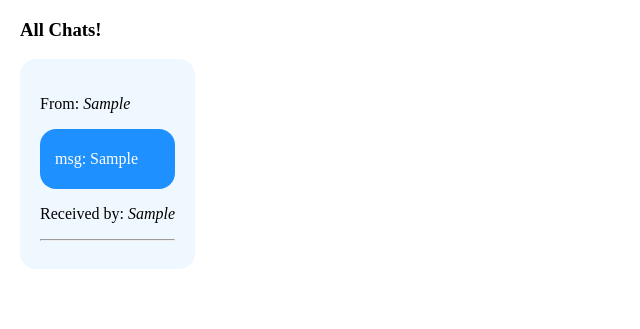
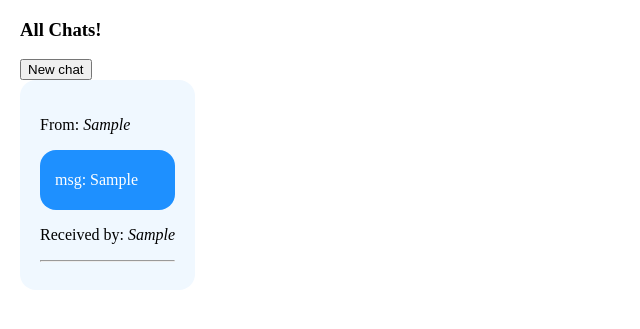
Before and after one commit to taslima864/FullStack-Learning, a Node server app: page /chats in a window 1280 px wide. Shown: the top 329 px of the page, without its empty margins (0-640 px from the left). Run offline with Node 20, Linux system fonts and the light colour scheme; tables that the repository leaves empty hold one stand-in row (values such as "Sample post"); some libraries are stand-ins or nearby versions.

Commit message:
Create route for add new chat

```diff
--- a/Mongo3/index.js
+++ b/Mongo3/index.js
@@ -8,6 +8,8 @@ app.set("views", path.join(__dirname, "views"));
 app.set("view engine", "ejs");
 app.use(express.static(path.join(__dirname, "public")));
 
+app.use(express.urlencoded({ extended: true }));
+
 main()
   .then(() => console.log("connection successful"))
   .catch((err) => console.log(err));
@@ -16,14 +18,34 @@ async function main() {
   await mongoose.connect("mongodb://127.0.0.1:27017/whatsapp");
 }
 
-app.get("/chats", async (req, res) => {
+app.get("/chats", async (_, res) => {
   const chats = await Chat.find();
   console.log(chats);
   res.render("index.ejs", { chats });
 });
 
-app.get("/", (req, res) => {
+app.get("/", (_, res) => {
   res.send("root is working");
+});
+
+app.get("/chats/new", (req, res) => {
+  res.render("new.ejs");
+});
+
+app.post("/chats", async (req, res) => {
+  let { from, to, msg } = req.body;
+
+  let newChat = new Chat({
+    from,
+    to,
+    msg,
+    created_at: new Date(),
+  });
+
+  newChat.save().then(() => {
+    console.log("Saved:", newChat);
+    res.redirect("/chats");
+  });
 });
 
 app.listen(8080, () => {
--- a/Mongo3/models/chats.js
+++ b/Mongo3/models/chats.js
@@ -4,7 +4,7 @@ const chatSchema = new mongoose.Schema({
   from: { type: String, required: true },
   to: { type: String, required: true },
   msg: { type: String, maxLength: 50 },
-  created_at: { type: Date, required: true },
+  created_at: { type: Date, default: Date.now },
 });
 
 const Chat = mongoose.model("Chat", chatSchema);
--- a/Mongo3/views/index.ejs
+++ b/Mongo3/views/index.ejs
@@ -8,6 +8,10 @@
   </head>
   <body>
     <h3>All Chats!</h3>
+    <form action="/chats/new" method="GET">
+      <button type="submit">New chat</button>
+    </form>
+
     <%for(chat of chats){%>
     <div class="chat">
       <p>From: <i><%=chat.from %></i></p>
```
Also changed, not shown: Mongo3/views/new.ejs (added, +22 -0 lines).
